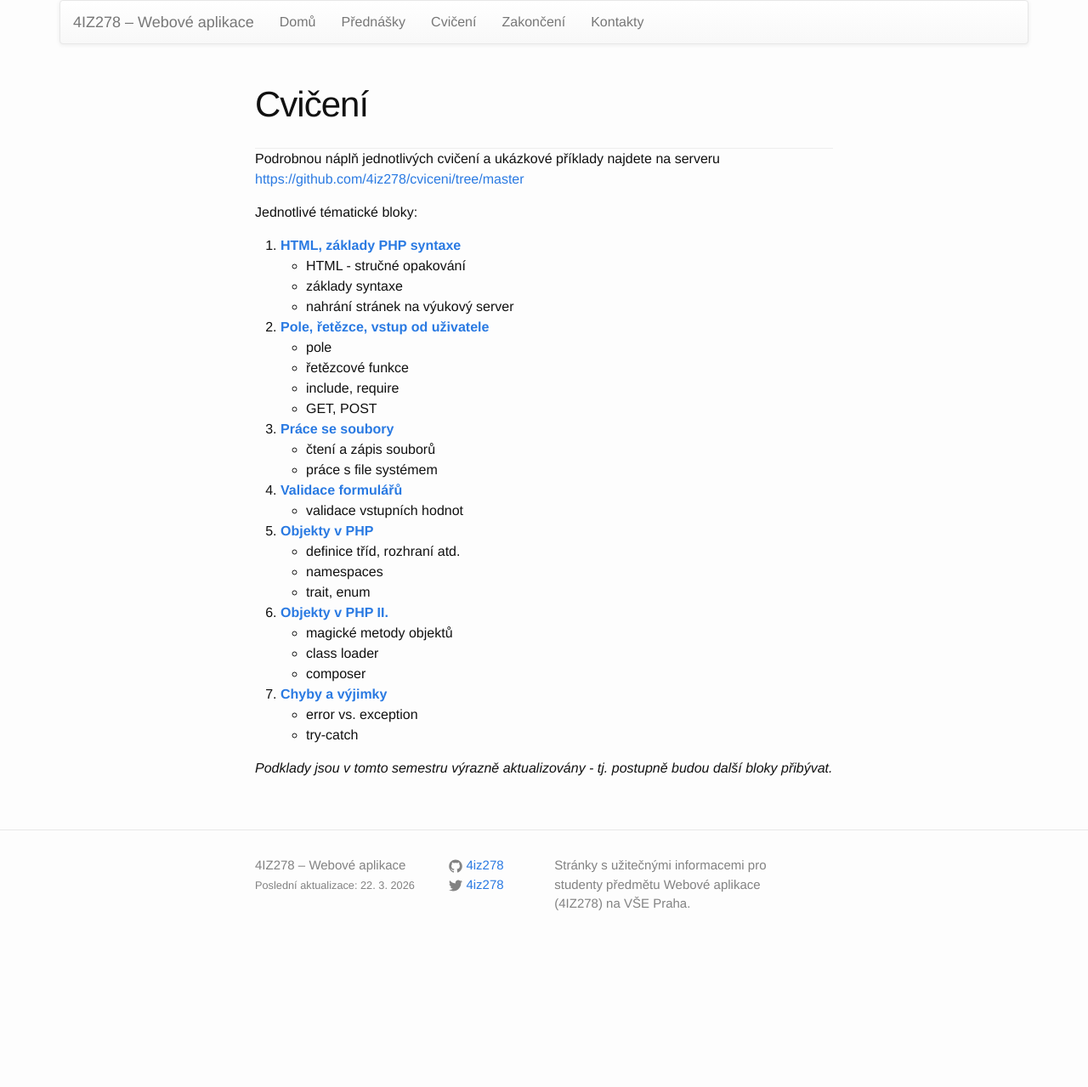
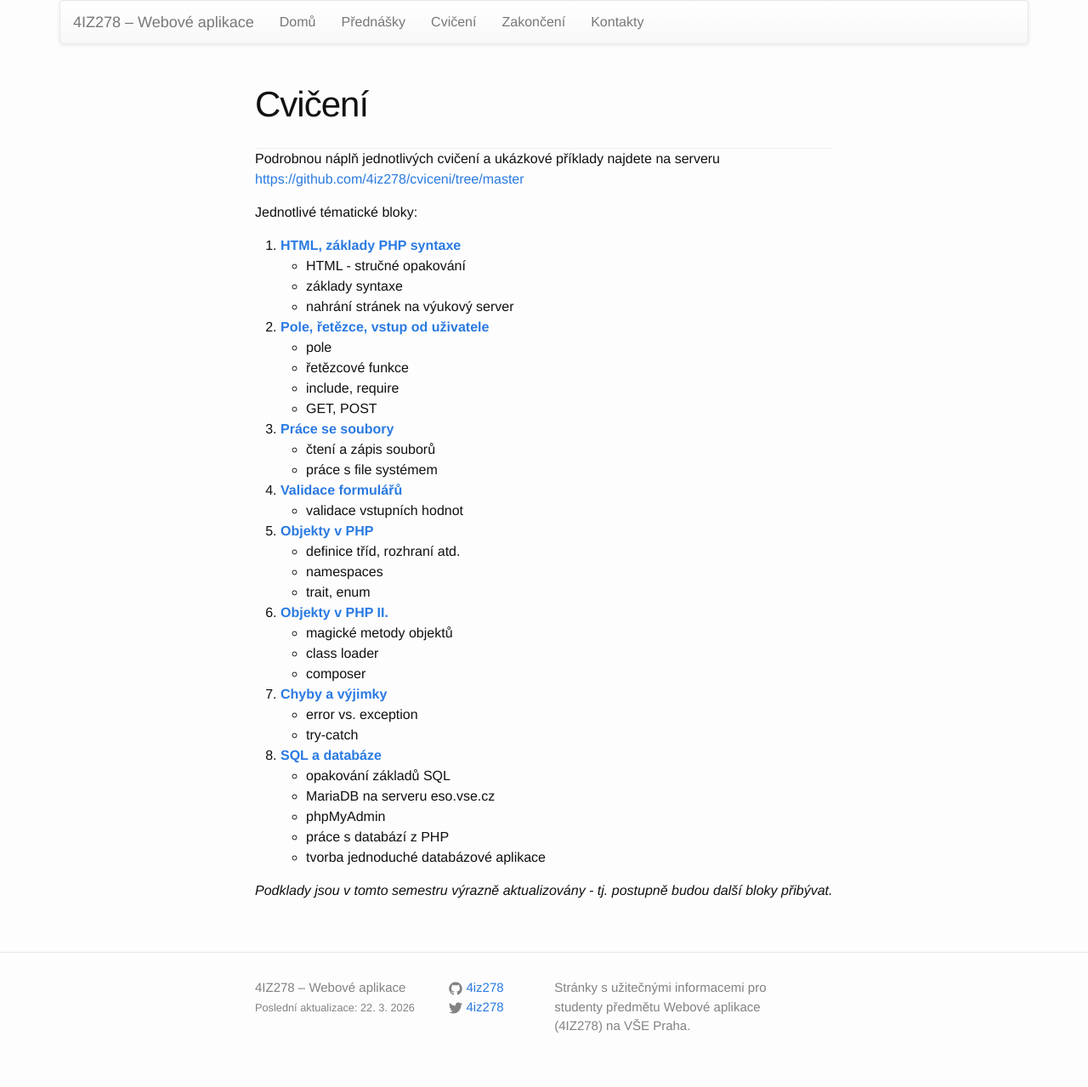
Before and after one commit to 4iz278/4iz278.github.io, a Jekyll site: the page built from cviceni/index.md, in a window 1280 px wide. Shown: the whole page at 85% size. Built offline with Jekyll 4.4.1, drawn with Linux system fonts in a browser that asks for light colours; nearby versions of some CDN libraries; before the commit the page ends 1135 px from its top, so only the background shows below that.

Commit message:
odkazy na podklady ke cvičením

```diff
--- a/cviceni/index.md
+++ b/cviceni/index.md
@@ -28,12 +28,18 @@ Jednotlivé tématické bloky:
    * definice tříd, rozhraní atd.
    * namespaces
    * trait, enum
-6. **[Objekty v PHP II.](https://github.com/4iz278/cviceni/tree/master/05-objekty)**
+6. **[Objekty v PHP II.](https://github.com/4iz278/cviceni/tree/master/06-objekty-II)**
    * magické metody objektů
    * class loader
    * composer
 7. **[Chyby a výjimky](https://github.com/4iz278/cviceni/tree/master/07-vyjimky)**
    * error vs. exception
    * try-catch
+8. **[SQL a databáze](https://github.com/4iz278/cviceni/tree/master/08-sql-databaze)**
+   * opakování základů SQL
+   * MariaDB na serveru eso.vse.cz
+   * phpMyAdmin
+   * práce s databází z PHP
+   * tvorba jednoduché databázové aplikace
 
 *Podklady jsou v tomto semestru výrazně aktualizovány - tj. postupně budou další bloky přibývat.*
```
